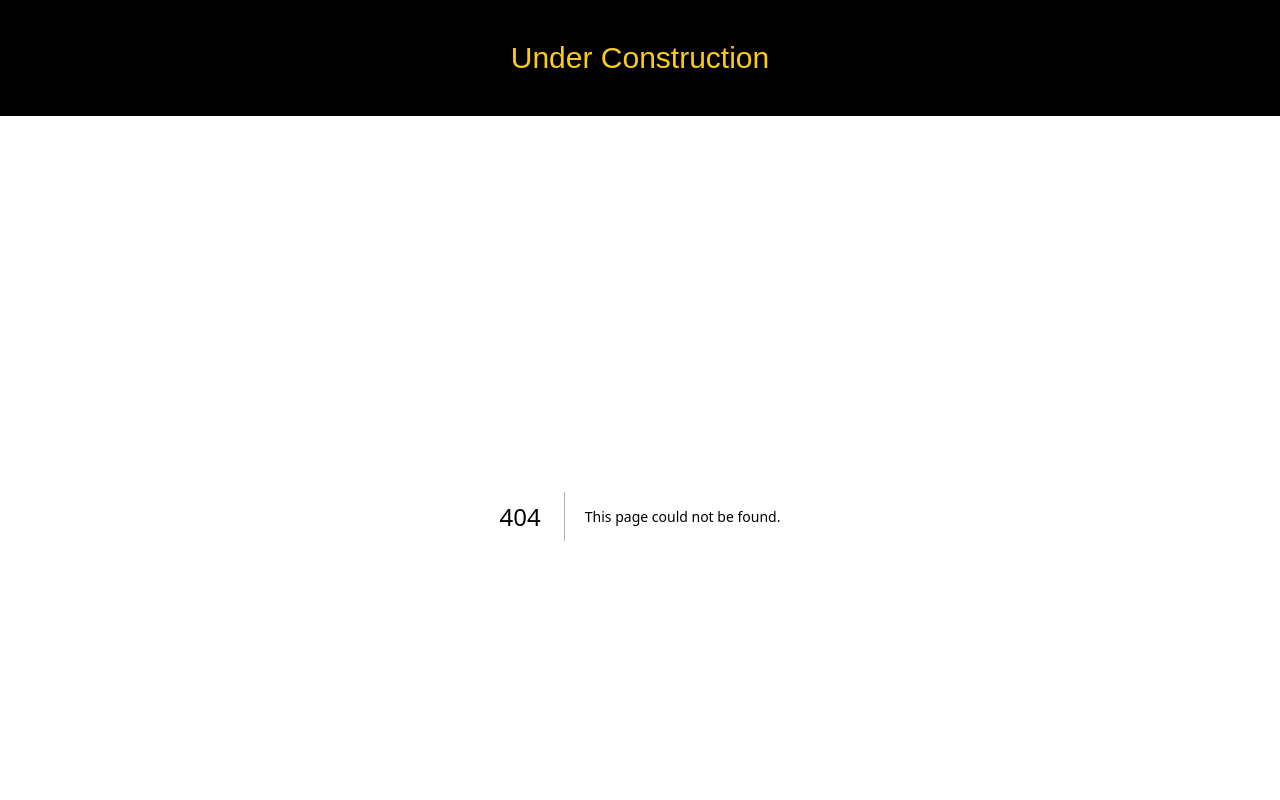
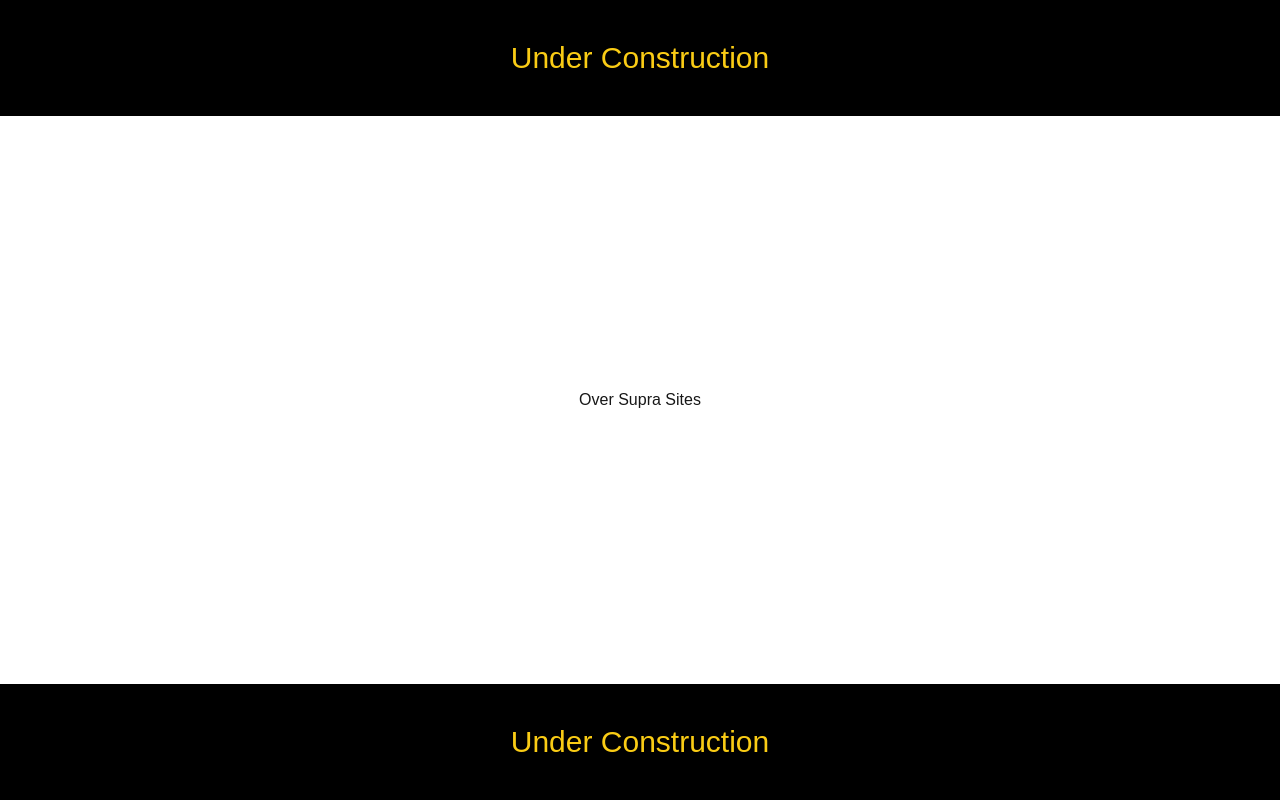
Before and after one commit to Kenans06/suprasites-app, a Next.js app: page /over in a window 1280 px wide. Before the commit this address had no page. Shown: the top 800 px of the page. Built offline with nearby package versions, Linux system fonts and the light colour scheme; a web font is replaced by a local one.

Commit message:
add pages

```diff
--- /dev/null
+++ b/app/contact/page.tsx
@@ -0,0 +1,9 @@
+import React from "react";
+
+export default function Contact() {
+  return (
+    <main>
+      <h2>Contact</h2>
+    </main>
+  );
+}
--- /dev/null
+++ b/app/over/page.tsx
@@ -0,0 +1,9 @@
+import React from "react";
+
+export default function AboutPage() {
+  return (
+    <main>
+      <h2>Over Supra Sites</h2>
+    </main>
+  );
+}
--- /dev/null
+++ b/app/portfolio/page.tsx
@@ -0,0 +1,9 @@
+import React from "react";
+
+export default function Portfolio() {
+  return (
+    <main>
+      <h2>Portfolio</h2>
+    </main>
+  );
+}
--- /dev/null
+++ b/app/prijzen/page.tsx
@@ -0,0 +1,9 @@
+import React from "react";
+
+export default function Prijzen() {
+  return (
+    <main>
+      <h2>Prijzen</h2>
+    </main>
+  );
+}
```
